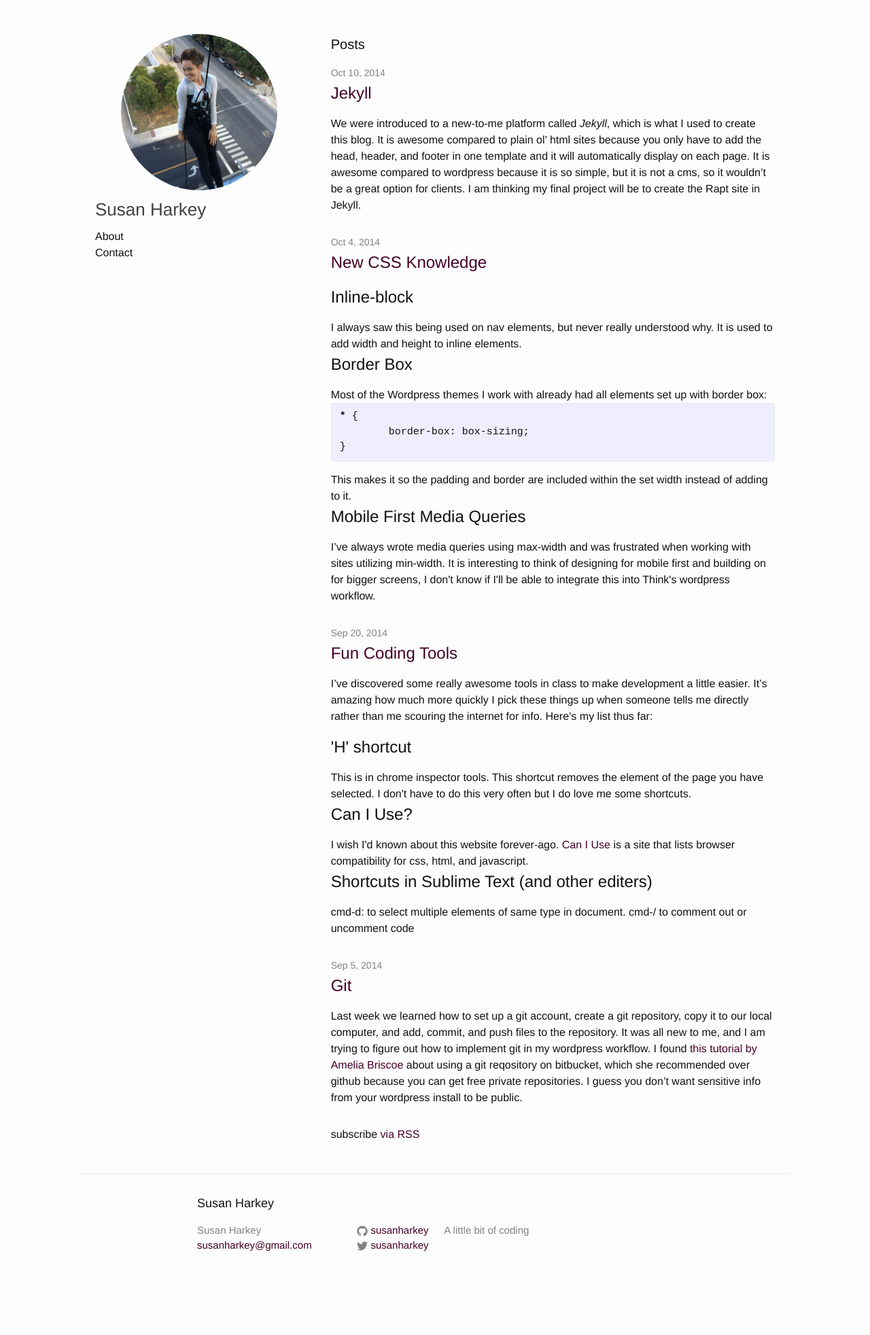
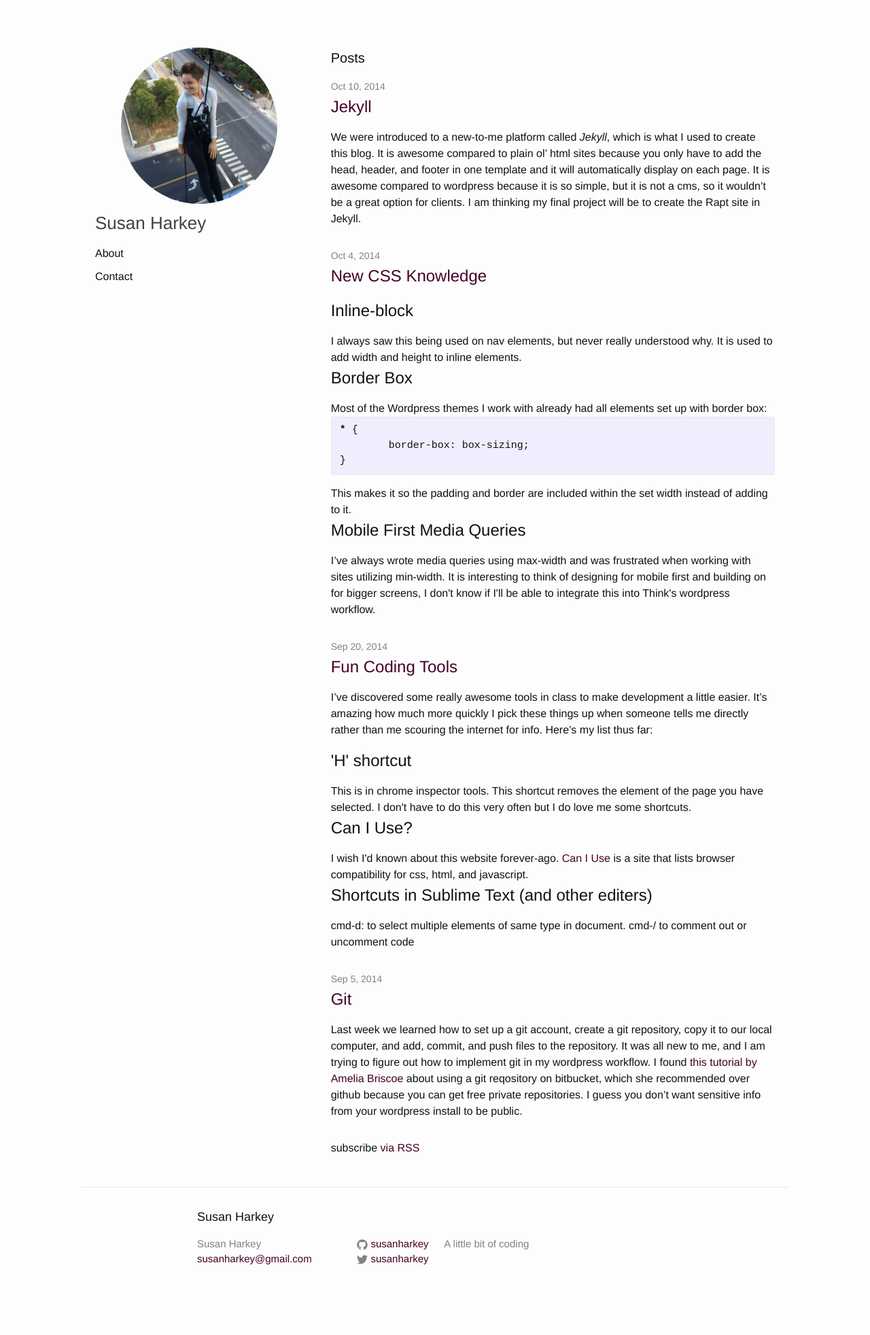
Before and after one commit to susanharkey/susanharkey.github.io, a Jekyll site: the page built from index.html, in a window 1280 px wide. Shown: the whole page at 68% size. Built offline with Jekyll 4.4.1, drawn with Linux system fonts in a browser that asks for light colours; before the commit the page ends 1924 px from its top, so only the background shows below that.

Commit message:
Body, nav, header css

```diff
--- a/css/style.css
+++ b/css/style.css
@@ -3,7 +3,7 @@
 }
 
 body {
-	margin: 20px auto;
+	margin: 40px auto;
 	max-width: 1040px;
 }
 
@@ -13,6 +13,7 @@ li {
 
 .page-link {
 	display: block;
+	padding: 5px 0;
 }
 
 .header-img {
```
